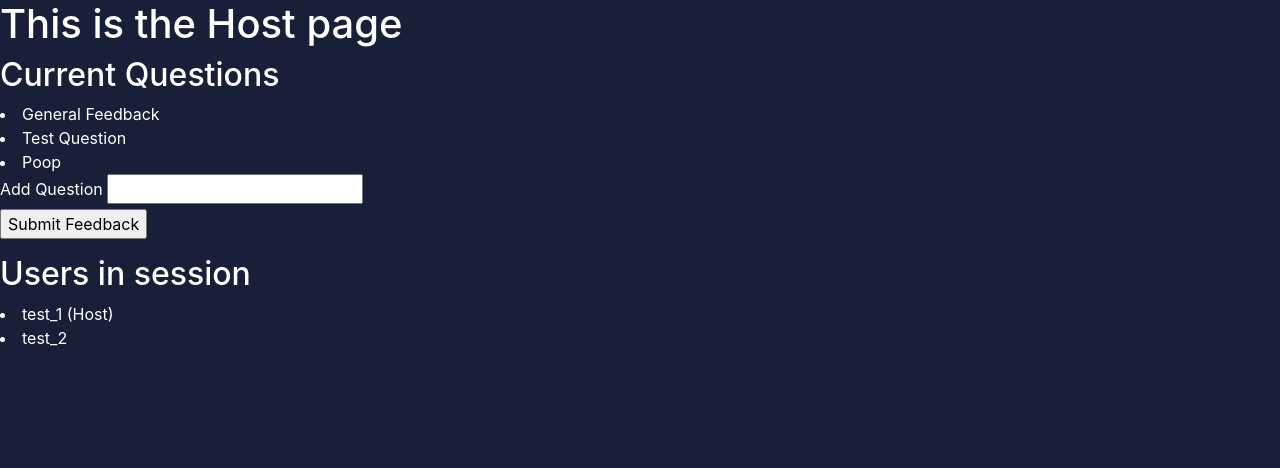
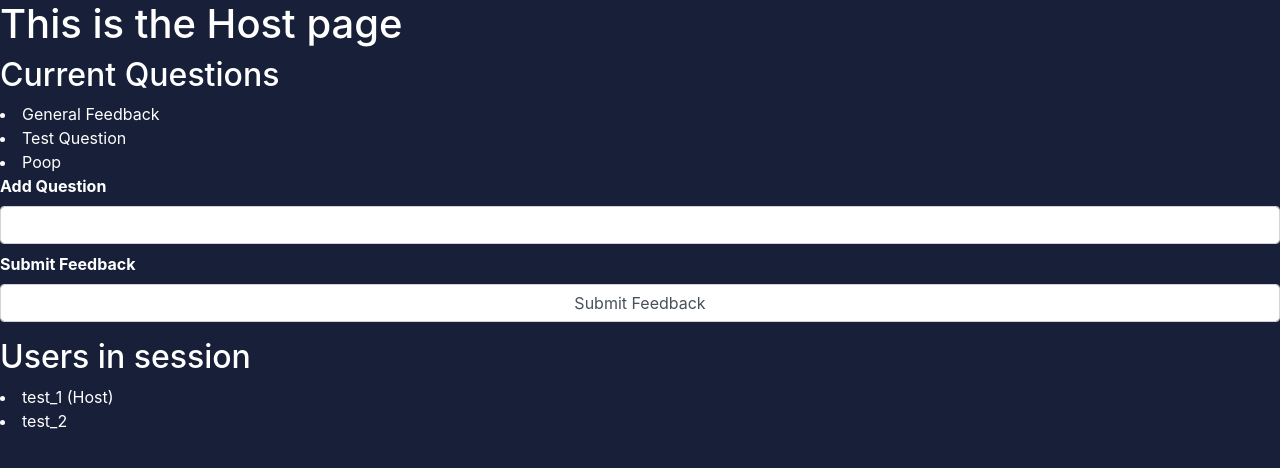
Before and after one commit to CS261-Group-20/cs261-cw, a Flask app: page /host/1 in a window 1280 px wide. Shown: the part 56-524 px from the top of the page. Run offline with Flask 2, Linux system fonts and the light colour scheme; a user stored in the database is signed in; data comes from the database, SQL or seed files in the repository; both versions use the stored data as it was after the commit; some libraries are stand-ins or nearby versions.

Commit message:
minor changes

```diff
--- a/app.py
+++ b/app.py
@@ -107,7 +107,7 @@ def session_create():
             db.session.add(user_host)
             db.session.commit()
             # Add a default question to the event
-            default_question = feedbackQuestions(j,"General Feedback", i + 1)
+            default_question = feedbackQuestions(j + 1,"General Feedback", i + 1)
             db.session.add(default_question)
             db.session.commit()
             session["host_event_id"] = i + 1
@@ -190,16 +190,16 @@ def attendee(id):
 
     form = AttendeeForm(feedback_questions = form_questions)
     if request.method == 'POST':
-       mood = request.form["mood_type"]
-       for field in request.form["feedback_questions"]:
-           i = 1
-           message = field.question.data
-           fmt = "%d-%m-%Y"
-           feedback_time = datetime.datetime.strptime(date.today(), fmt)
-           new_feedback = feedback(j, i, id, session["user_id"], message, 1 , 1)
-           db.session.add(new_feedback)
-           db.session.commit()
-           return redirect(url_for('attendee', id = id))
+        mood = request.form["mood_type"]
+        for field in request.form["feedback_questions"]:
+            i = 1
+            message = field.question.data
+            fmt = "%d-%m-%Y"
+            feedback_time = datetime.datetime.strptime(date.today(), fmt)
+            new_feedback = feedback(j, i, id, session["user_id"], message, 1 , 1)
+            db.session.add(new_feedback)
+            db.session.commit()
+            return redirect(url_for('attendee', id = id))
 
 
     return render_template("attendee.html", form=form, users_in_session = users_in_session, user_host = user_host, questions_in_session = questions_in_session)
--- a/templates/host.html
+++ b/templates/host.html
@@ -1,5 +1,6 @@
 {% extends 'base.html' %}
 {% include 'navbar.html' %}
+{% from "_formhelpers.html" import render_field %}
 {% block head %}
 <h1>This is the Host page</h1>
 {% endblock %}
@@ -16,10 +17,8 @@
         {% endif %}
     </div>
     <form method = "POST">
-        {{form.hidden_tag()}}
-        {{form.add_feedback_question.label}}
-        {{form.add_feedback_question}}<br>
-        {{form.submit}}
+        {{ render_field(form.add_feedback_question, class='form-control') }}
+        {{ render_field(form.submit, class='form-control') }}
     </form>
 </div>
 
```
Also changed, not shown: web_app.db.
